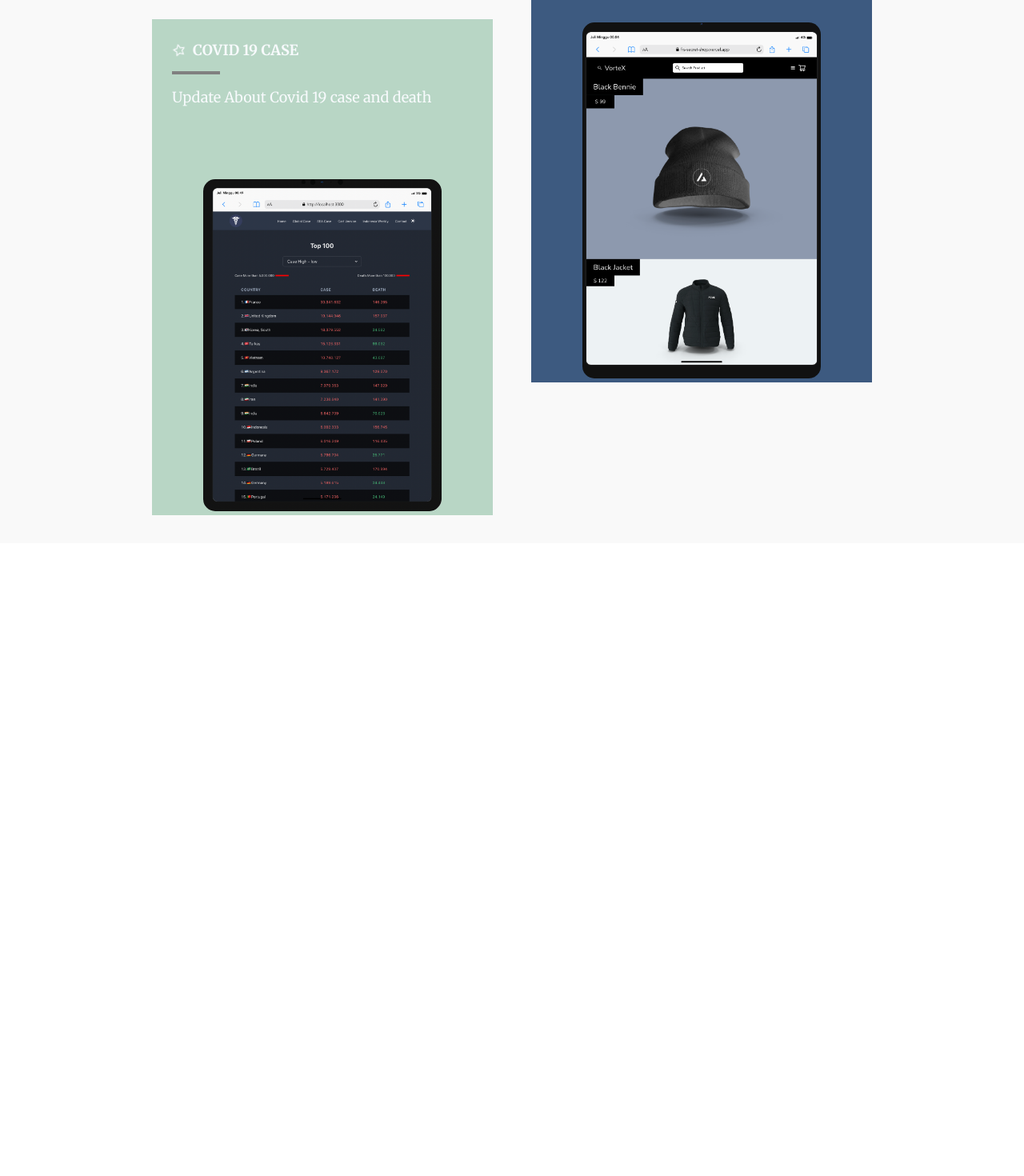
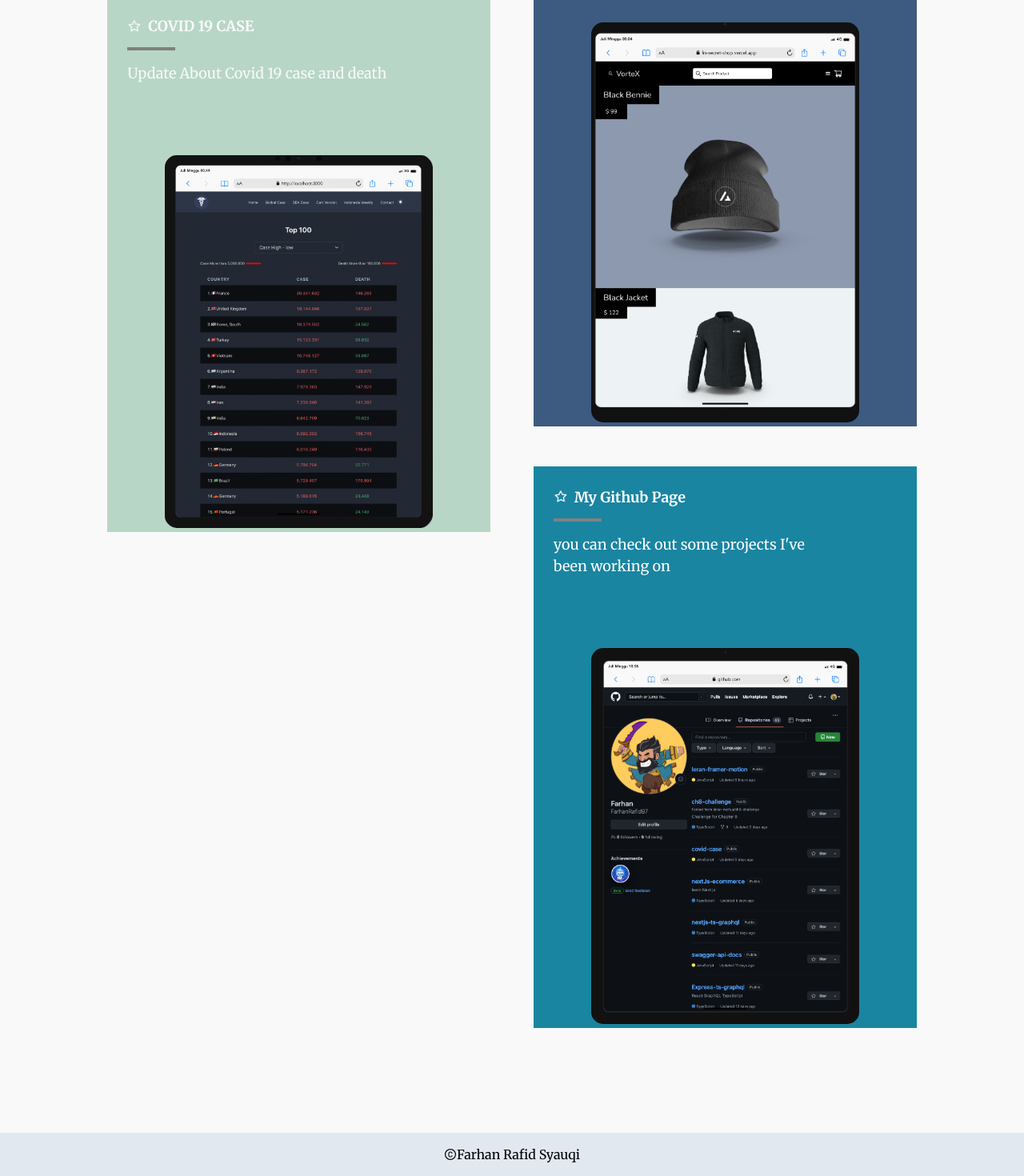
Before and after one commit to FarhanRafid97/my-portofolio, a React (Create React App) app: page / in a window 1280 px wide. Shown: the part 553-2023 px from the top of the page at 80% size. Before the commit the page ends 1232 px from the top, so only its background shows below. Built offline with nearby package versions, Linux system fonts and the light colour scheme.

Commit message:
add some card on homepage and animated navbar

```diff
--- a/public/index.html
+++ b/public/index.html
@@ -24,7 +24,7 @@
       work correctly both with client-side routing and a non-root public URL.
       Learn how to configure a non-root public URL by running `npm run build`.
     -->
-    <title>React App</title>
+    <title>Farhan Portofolio</title>
   </head>
   <body>
     <noscript>You need to enable JavaScript to run this app.</noscript>
--- a/src/components/Home/Card.js
+++ b/src/components/Home/Card.js
@@ -1,13 +1,8 @@
-import { Box, Flex, Image, Link, Text, chakra } from '@chakra-ui/react';
+import { Box, chakra, Flex, Image, Link, Text } from '@chakra-ui/react';
+import { isValidMotionProp, motion } from 'framer-motion';
 import React from 'react';
 import { AiOutlineStar } from 'react-icons/ai';
-import p1 from '../../img/p1.png';
 import './Home.css';
-import { isValidMotionProp, motion } from 'framer-motion';
-
-const HeadingChakra = chakra(motion.h2, {
-  shouldForwardProp: (prop) => isValidMotionProp(prop) || prop === 'children',
-});
 
 const ChakraBox = chakra(motion.div, {
   shouldForwardProp: (prop) => isValidMotionProp(prop) || prop === 'children',
@@ -17,15 +12,14 @@ const Card = ({ title, body, imgUrl, bgColor, color, hoverColor, link }) => {
   return (
     <Link
       className="linkPorto"
-      w="90%"
+      w={['340px', '90%']}
       href={link}
       target="_blank"
-      _hover={{ textDecoration: 'none ' }}
       position="relative"
       bg={bgColor}
       transition="0.3s"
       color={color}
-      _hover={{ color: hoverColor }}
+      _hover={{ color: hoverColor, textDecoration: 'none ' }}
     >
       <Flex
         direction="column"
@@ -53,7 +47,7 @@ const Card = ({ title, body, imgUrl, bgColor, color, hoverColor, link }) => {
             </Text>
           </Flex>
 
-          <Text w="350px" mt={8} fontSize="18px" fontWeight="medium">
+          <Text maxW="350px" mt={8} fontSize="18px" fontWeight="medium">
             {body}
           </Text>
         </Box>
--- a/src/components/Home/Home.jsx
+++ b/src/components/Home/Home.jsx
@@ -1,9 +1,9 @@
-import { Box, chakra, Flex, Image, Link, Text } from '@chakra-ui/react';
+import { chakra, Flex, Text } from '@chakra-ui/react';
 import { isValidMotionProp, motion } from 'framer-motion';
 import React from 'react';
-import { AiOutlineStar, BsFillSunFill } from 'react-icons/ai';
 import p1 from '../../img/p1.png';
 import p3 from '../../img/p3.png';
+import p2 from '../../img/p2.png';
 import Card from './Card';
 import './Home.css';
 
@@ -29,9 +29,9 @@ const Home = () => {
         animate={{ opacity: 1, y: 0 }}
         transition={{ duration: 0.8, ease: 'easeOut' }}
         mb={28}
-        fontSize="40px"
+        fontSize={['24px', '40px']}
         fontWeight="bold"
-        width="600px"
+        maxW="600px"
         textAlign="center"
       >
         Fullstack Web Developer Based In Indonesia
@@ -55,7 +55,7 @@ const Home = () => {
           <Text
             py={6}
             px={7}
-            fontSize="20px"
+            fontSize={['16px', '20px']}
             textAlign="end"
             fontWeight="bold"
             color="#999999"
@@ -70,14 +70,14 @@ const Home = () => {
             imgUrl={p1}
             bgColor="#B8D6C5"
             color="gray.50"
-            hoverColor="gray.600"
+            hoverColor="green.600"
             link="https://covid-19-case.vercel.app/"
           />
         </Flex>
         <Flex
           direction="column"
           flexBasis="50%"
-          rowGap="25px"
+          rowGap="50px"
           alignItems="center"
         >
           <Card
@@ -89,6 +89,16 @@ const Home = () => {
             hoverColor="gray.400"
             link="https://frs-secret-shop.vercel.app/"
           />
+
+          <Card
+            title="My Github Page"
+            body="you can check out some projects I've been working on"
+            imgUrl={p2}
+            bgColor="#1985a1"
+            color="white"
+            hoverColor="blue.1  00"
+            link="https://github.com/FarhanRafid97"
+          />
         </Flex>
       </ChakraBox>
     </Flex>
--- /dev/null
+++ b/src/components/Layout/Footer.js
@@ -0,0 +1,20 @@
+import React from 'react';
+import { Box, Text, Flex } from '@chakra-ui/react';
+import { AiOutlineCopyrightCircle } from 'react-icons/ai';
+const Footer = () => {
+  return (
+    <Box w="100%" bg="gray.200" color="black" padding="15px">
+      <Flex
+        alignItems="center"
+        justifyContent="center"
+        margin="auto"
+        width="80%"
+      >
+        <AiOutlineCopyrightCircle />
+        <Text>Farhan Rafid Syauqi</Text>
+      </Flex>
+    </Box>
+  );
+};
+
+export default Footer;
--- a/src/components/Layout/Navbar.jsx
+++ b/src/components/Layout/Navbar.jsx
@@ -4,6 +4,7 @@ import { NavLink } from 'react-router-dom';
 import { chakra, useColorMode, useColorModeValue } from '@chakra-ui/react';
 import { isValidMotionProp, motion } from 'framer-motion';
 import { BsFillMoonFill, BsFillSunFill } from 'react-icons/bs';
+import { GiFragmentedSword } from 'react-icons/gi';
 
 const ChakraBox = chakra(motion.div, {
   /**
@@ -14,7 +15,7 @@ const ChakraBox = chakra(motion.div, {
 });
 const Navbar = () => {
   const { toggleColorMode } = useColorMode();
-  const bgColor = useColorModeValue('gray.100', 'gray.700');
+
   const IconDarkMode = useColorModeValue(<BsFillMoonFill />, <BsFillSunFill />);
   return (
     <Box
@@ -34,7 +35,28 @@ const Navbar = () => {
         fontWeight="bold"
         letterSpacing="0.1rem"
       >
-        <Text>Logo</Text>
+        <Box position="relative">
+          <ChakraBox
+            position="absolute"
+            top="1px"
+            left="-35px"
+            fontSize="25px"
+            transform="rotate(-45deg)"
+            animate={{
+              opacity: [0, 1, 0],
+              left: [-35, -35, 95, 95, 95, 95],
+            }}
+            transition={{
+              duration: 3,
+              repeat: Infinity,
+            }}
+          >
+            <GiFragmentedSword />
+          </ChakraBox>
+          <Text position="absolute" zIndex="10">
+            FARHAN
+          </Text>
+        </Box>
         <Flex columnGap="15px" alignItems="center">
           <Link
             _hover={{ textDecoration: 'none' }}
--- a/src/components/Layout/Wrapper.js
+++ b/src/components/Layout/Wrapper.js
@@ -1,16 +1,18 @@
 import { Box } from '@chakra-ui/layout';
 import React from 'react';
+import Footer from './Footer';
 import Navbar from './Navbar';
 
 const Wrapper = ({ children }) => {
   return (
     <>
       <Navbar />
-      <Box w="100%" mt="87px" bg="#F9F9F9">
-        <Box w="74%" margin="auto">
+      <Box w="100%" mt="87px" bg="#F9F9F9" paddingBottom={24}>
+        <Box maxW="1065px" margin="auto" px={[15, 0]}>
           {children}
         </Box>
       </Box>
+      <Footer />
     </>
   );
 };
```
Also changed, not shown: src/img/P5.png (deleted), src/img/p2.png (added).
